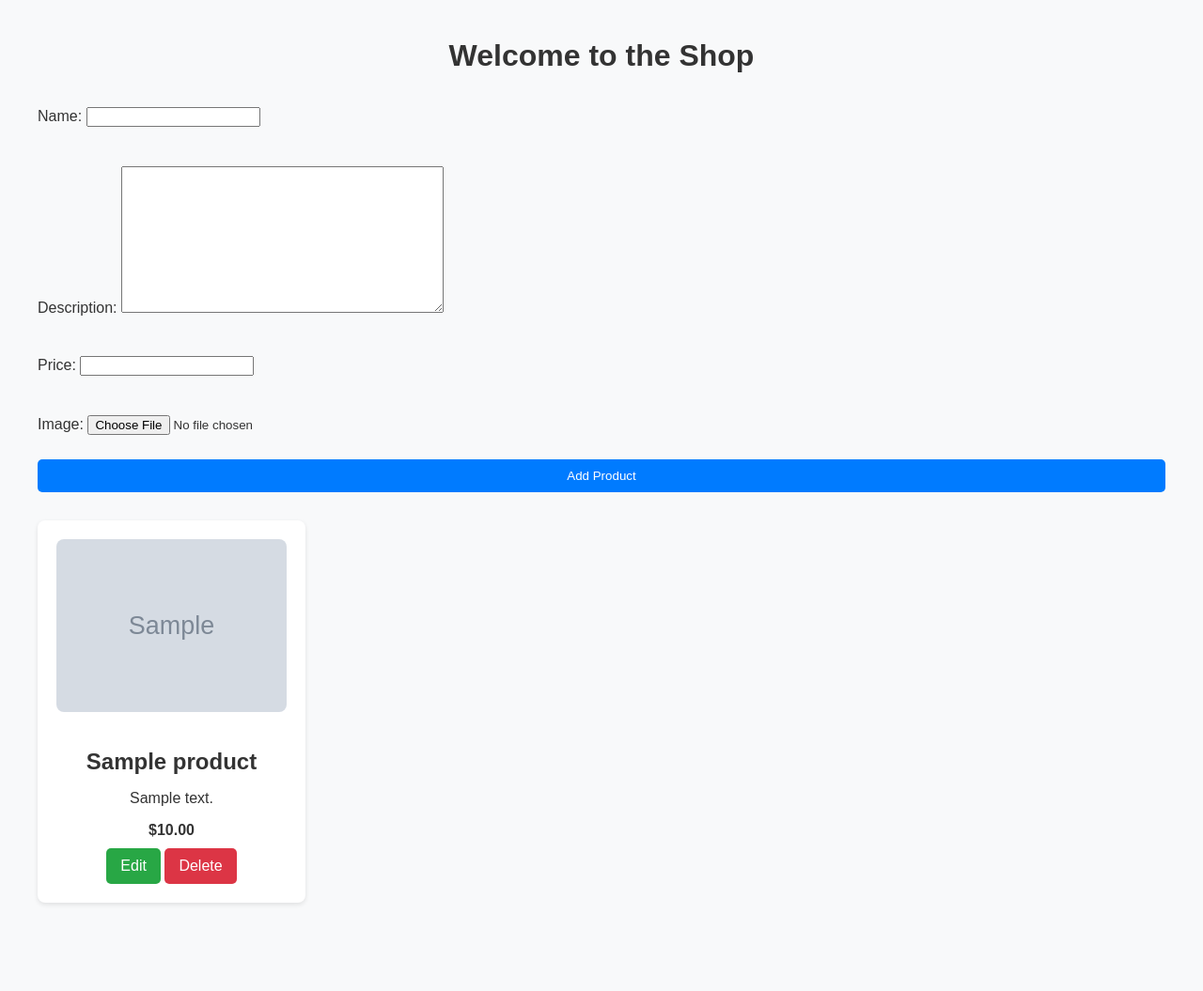
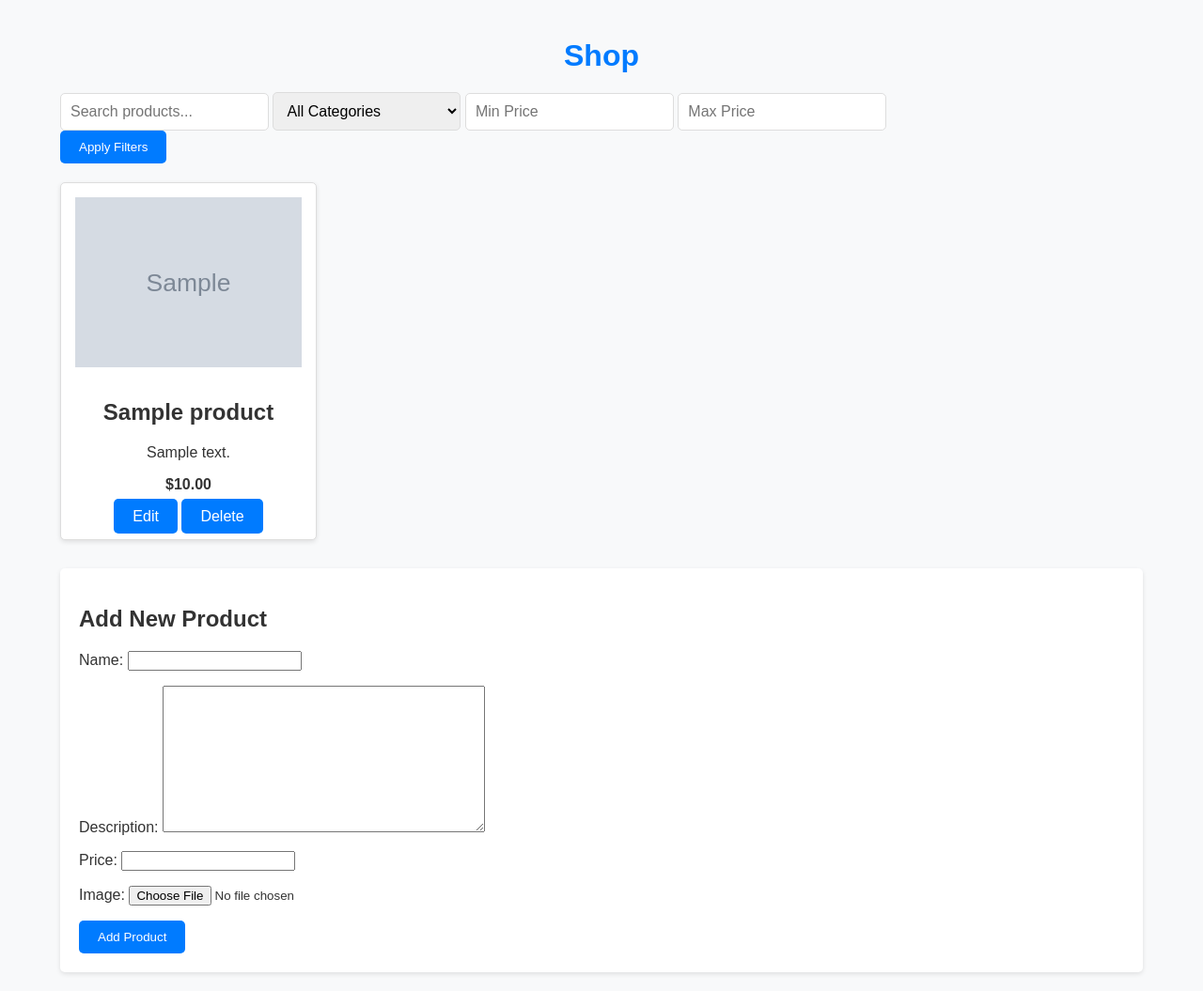
Before and after one commit to Prabaharan-nagappan/shop, a Django app: page / in a window 1280 px wide. Shown: the whole page at 94% size. Before the commit the page ends 963 px from the top, so only its background shows below. Run offline with Django 5.2, Linux system fonts and the light colour scheme; tables that the repository leaves empty hold one stand-in row (values such as "Sample post"); grey boxes marked "Sample" are stand-in pictures.

Commit message:
added filter feature

```diff
--- a/ecommerce/shop/static/shop/styles.css
+++ b/ecommerce/shop/static/shop/styles.css
@@ -7,33 +7,48 @@ body {
 }
 
 .container {
+    width: 90%;
+    margin: 0 auto;
     max-width: 1200px;
-    margin: auto;
     padding: 20px;
 }
 
 h1 {
     text-align: center;
+    color: #007bff;
     margin-bottom: 20px;
 }
 
-form {
+.filter-search {
+    margin-bottom: 20px;
     display: flex;
-    flex-direction: column;
+    flex-wrap: wrap;
     gap: 10px;
-    margin-bottom: 30px;
+    justify-content: space-between;
 }
 
-form .btn {
+.search-input,
+.filter-select,
+.price-input {
+    padding: 10px;
+    border: 1px solid #ddd;
+    border-radius: 5px;
+    font-size: 16px;
+    width: 100%;
+    max-width: 200px;
+}
+
+.btn {
+    padding: 10px 20px;
     background-color: #007bff;
     color: #fff;
     border: none;
-    padding: 10px;
     border-radius: 5px;
     cursor: pointer;
+    text-decoration: none;
 }
 
-form .btn:hover {
+.btn:hover {
     background-color: #0056b3;
 }
 
@@ -44,47 +59,40 @@ form .btn:hover {
 }
 
 .product-card {
-    background: #fff;
-    border-radius: 8px;
+    background-color: #fff;
+    border: 1px solid #ddd;
+    border-radius: 5px;
+    overflow: hidden;
+    text-align: center;
+    padding: 15px;
     box-shadow: 0 2px 5px rgba(0, 0, 0, 0.1);
-    padding: 20px;
-    text-align: center;
 }
 
 .product-card img {
     max-width: 100%;
     height: auto;
-    border-radius: 8px;
-    margin-bottom: 15px;
-}
-
-.product-card h2 {
-    font-size: 1.5rem;
     margin-bottom: 10px;
 }
 
-.product-card p {
-    margin-bottom: 10px;
+.add-product-form {
+    margin-top: 30px;
+    background-color: #fff;
+    padding: 20px;
+    border-radius: 5px;
+    box-shadow: 0 2px 5px rgba(0, 0, 0, 0.1);
 }
 
-.product-card .btn {
-    display: inline-block;
-    background-color: #28a745;
+.alert {
+    padding: 10px;
+    margin-bottom: 15px;
+    border-radius: 5px;
     color: #fff;
-    border: none;
-    padding: 10px 15px;
-    border-radius: 5px;
-    text-decoration: none;
 }
 
-.product-card .btn:hover {
-    background-color: #218838;
+.alert.success {
+    background-color: #28a745;
 }
 
-.product-card .btn.delete {
+.alert.error {
     background-color: #dc3545;
 }
-
-.product-card .btn.delete:hover {
-    background-color: #c82333;
-}
--- a/ecommerce/shop/templates/shop/home.html
+++ b/ecommerce/shop/templates/shop/home.html
@@ -4,25 +4,62 @@
 <head>
     <meta charset="UTF-8">
     <meta name="viewport" content="width=device-width, initial-scale=1.0">
-    <title>Home - Advanced CRUD</title>
+    <title>Shop Home</title>
     <link rel="stylesheet" href="{% static 'shop/styles.css' %}">
 </head>
 <body>
     <div class="container">
-        <h1>Welcome to the Shop</h1>
+        <h1>Shop</h1>
 
-        <!-- Product Form -->
-        <form method="POST" enctype="multipart/form-data">
-            {% csrf_token %}
-            {{ form.as_p }}
-            <button type="submit" class="btn">Add Product</button>
+        <!-- Filter and Search Section -->
+        <div class="filter-search">
+            <form method="GET" class="filter-form">
+                <input
+                    type="text"
+                    name="search"
+                    value="{{ query }}"
+                    placeholder="Search products..."
+                    class="search-input"
+                />
+                <select name="category" class="filter-select">
+                    <option value="">All Categories</option>
+                    <option value="electronics" {% if category == "electronics" %}selected{% endif %}>
+                        Electronics
+                    </option>
+                    <option value="clothing" {% if category == "clothing" %}selected{% endif %}>
+                        Clothing
+                    </option>
+                    <option value="furniture" {% if category == "furniture" %}selected{% endif %}>
+                        Furniture
+                    </option>
+                </select>
+                <input
+                    type="number"
+                    name="min_price"
+                    value="{{ min_price }}"
+                    placeholder="Min Price"
+                    class="price-input"
+                />
+                <input
+                    type="number"
+                    name="max_price"
+                    value="{{ max_price }}"
+                    placeholder="Max Price"
+                    class="price-input"
+                />
+                <button type="submit" class="btn">Apply Filters</button>
             </form>
+        </div>
 
-        <!-- Product List -->
+        <!-- Product List Section -->
         <div class="product-list">
             {% for product in products %}
                 <div class="product-card">
-                <img src="{{ product.image.url }}" alt="{{ product.name }}" class="product-image">
+                    <img
+                        src="{{ product.image.url }}"
+                        alt="{{ product.name }}"
+                        class="product-image"
+                    />
                     <h2>{{ product.name }}</h2>
                     <p>{{ product.description }}</p>
                     <p><strong>${{ product.price }}</strong></p>
@@ -30,8 +67,18 @@
                     <a href="{% url 'product_delete' product.id %}" class="btn delete">Delete</a>
                 </div>
             {% empty %}
-            <p>No products available.</p>
+                <p>No products found.</p>
             {% endfor %}
+        </div>
+
+        <!-- Add Product Form -->
+        <div class="add-product-form">
+            <h2>Add New Product</h2>
+            <form method="POST" enctype="multipart/form-data">
+                {% csrf_token %}
+                {{ form.as_p }}
+                <button type="submit" class="btn">Add Product</button>
+            </form>
         </div>
     </div>
 </body>
--- a/ecommerce/shop/views.py
+++ b/ecommerce/shop/views.py
@@ -1,11 +1,62 @@
 from django.shortcuts import render, get_object_or_404, redirect
 from .models import Product
 from .forms import ProductForm
-from django.contrib import messages  # For flash messages
+from django.contrib import messages
+from django.db.models import Q  # For advanced search
 
-# Home View - Displays products and handles adding new products
+
+def product_edit(request, pk):
+    """
+    View to edit an existing product.
+    """
+    product = get_object_or_404(Product, pk=pk)  # Fetch the product to edit
+    if request.method == 'POST':
+        form = ProductForm(request.POST, request.FILES, instance=product)
+        if form.is_valid():
+            form.save()  # Save the updated product
+            return redirect('home')  # Redirect to home or product list
+    else:
+        form = ProductForm(instance=product)  # Pre-fill the form with the product data
+    return render(request, 'shop/product_edit.html', {'form': form, 'product': product})
+
+def product_list(request):
+    """
+    View to display a list of products.
+    """
+    products = Product.objects.all()
+    query = request.GET.get('search', '')
+    if query:
+        products = products.filter(name__icontains=query)
+
+    return render(request, 'shop/product_list.html', {'products': products})
+
+
+
 def home(request):
-    products = Product.objects.all()  # Get all products
+    # Get query parameters for filtering and searching
+    query = request.GET.get('search', '')
+    category = request.GET.get('category', '')
+    min_price = request.GET.get('min_price', '')
+    max_price = request.GET.get('max_price', '')
+
+    # Start with all products
+    products = Product.objects.all()
+
+    # Filter by search query
+    if query:
+        products = products.filter(
+            Q(name__icontains=query) | Q(description__icontains=query)
+        )
+
+    # Filter by category
+    if category:
+        products = products.filter(category__iexact=category)
+
+    # Filter by price range
+    if min_price and max_price:
+        products = products.filter(price__gte=min_price, price__lte=max_price)
+
+    # Handle adding new products
     if request.method == 'POST':
         form = ProductForm(request.POST, request.FILES)
         if form.is_valid():
@@ -16,33 +67,50 @@ def home(request):
             messages.error(request, "Error adding product. Please check the form.")
     else:
         form = ProductForm()
-    return render(request, 'shop/home.html', {'products': products, 'form': form})
 
-# Product List View - Displays all products
-def product_list(request):
-    products = Product.objects.all()
-    return render(request, 'shop/product_list.html', {'products': products})
+    return render(
+        request,
+        'shop/home.html',
+        {
+            'products': products,
+            'form': form,
+            'query': query,
+            'category': category,
+            'min_price': min_price,
+            'max_price': max_price,
+        },
+    )
 
-# Cart View - Displays items in the cart
+
+
 def cart(request):
-    # Assuming a Cart model is used and linked to the user
-    cart_items = Cart.objects.filter(user=request.user)
-    return render(request, 'shop/cart.html', {'cart_items': cart_items})
+    """
+    View to display items in the cart.
+    """
+    # Example: Simulating a cart stored in the session
+    cart = request.session.get('cart', {})  # Retrieve cart from session or use an empty dict
+    cart_items = []
+    total_price = 0
 
-# Product Edit View - Handles editing an existing product
-def product_edit(request, pk):
-    product = get_object_or_404(Product, pk=pk)
-    if request.method == 'POST':
-        form = ProductForm(request.POST, request.FILES, instance=product)
-        if form.is_valid():
-            form.save()
-            messages.success(request, "Product updated successfully!")
-            return redirect('home')
-        else:
-            messages.error(request, "Error updating product. Please check the form.")
-    else:
-        form = ProductForm(instance=product)
-    return render(request, 'shop/product_edit.html', {'form': form, 'product': product})
+    for product_id, quantity in cart.items():
+        product = get_object_or_404(Product, pk=product_id)
+        cart_items.append({
+            'product': product,
+            'quantity': quantity,
+            'total_price': product.price * quantity
+        })
+        total_price += product.price * quantity
+
+    return render(request, 'shop/cart.html', {'cart_items': cart_items, 'total_price': total_price})
+
+def add_to_cart(request, product_id):
+    """
+    Add a product to the cart.
+    """
+    cart = request.session.get('cart', {})
+    cart[product_id] = cart.get(product_id, 0) + 1  # Increment quantity
+    request.session['cart'] = cart  # Save cart back to session
+    return redirect('cart')
 
 # Product Delete View - Handles deleting a product
 def product_delete(request, pk):
```
Also changed, not shown: ecommerce/shop/templates/shop/cart.html (+40 -6 lines), ecommerce/shop/templates/shop/product_list.html (+30 -12 lines), ecommerce/shop/urls.py (+7 -0 lines). Lines whose indentation alone changed are shown as unchanged.
